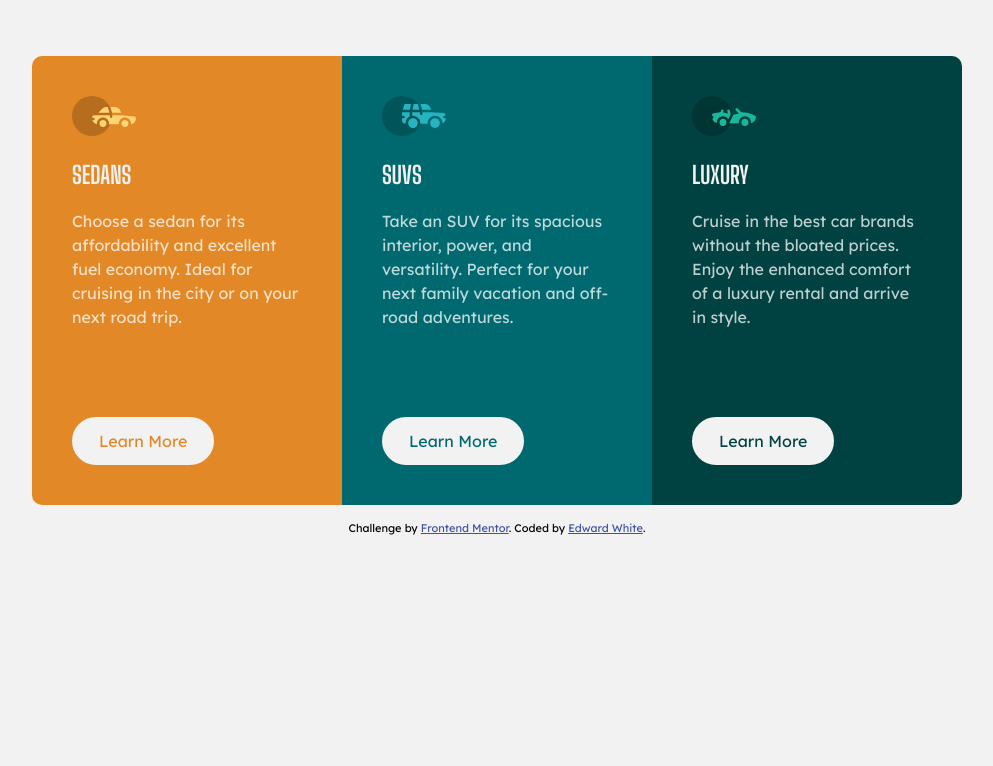
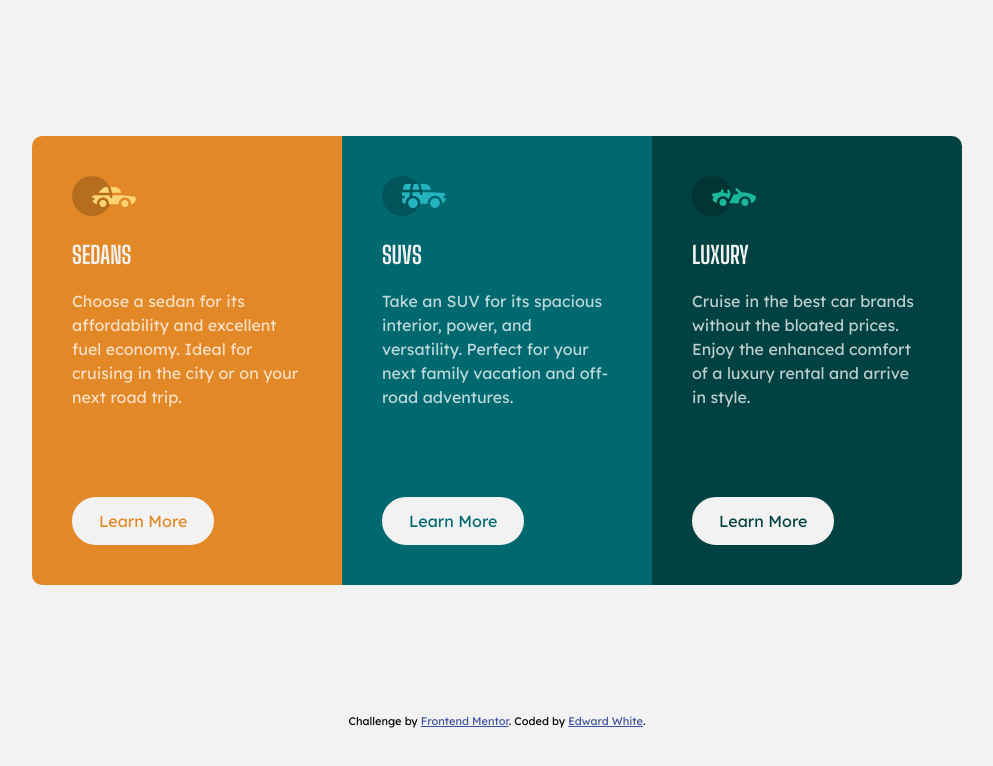
Before and after one commit to ewhite1999/3-column-preview-card-component-main, a plain HTML site: page index.html in a window 1280 px wide. Shown: the whole page, without its empty margins (143-1136 px from the left). Drawn offline with Linux system fonts and the light colour scheme.

Commit message:
centered

```diff
--- a/index.html
+++ b/index.html
@@ -26,6 +26,7 @@
     </style>
   </head>
   <body>
+    <div class="wrapper">
       <main>
         <div class="card" id="sedan">
           <div class="img_container">
@@ -60,19 +61,19 @@
           <div class="card_body">
             <h2 class="title">Luxury</h2>
             <p class="desc">
-            Cruise in the best car brands without the bloated prices. Enjoy the
-            enhanced comfort of a luxury rental and arrive in style.
+              Cruise in the best car brands without the bloated prices. Enjoy
+              the enhanced comfort of a luxury rental and arrive in style.
             </p>
             <a href="" class="learn_more">Learn More</a>
           </div>
         </div>
       </main>
-
       <div class="attribution">
         Challenge by
         <a href="https://www.frontendmentor.io?ref=challenge" target="_blank"
           >Frontend Mentor</a
         >. Coded by <a href="https://github.com/ewhite1999">Edward White</a>.
       </div>
+    </div>
   </body>
 </html>
--- a/style.css
+++ b/style.css
@@ -15,6 +15,14 @@
   --basically_white: hsl(0, 0%, 95%);
   background-color: var(--basically_white);
   font-family: "Lexend Deca", sans-serif;
+}
+.wrapper {
+  display: flex;
+  flex-direction: column;
+  align-items: center;
+  justify-content: center;
+  min-height: 100vh;
+  padding-bottom: 5em;
 }
 main {
   color: var(--colour_paragraph);
@@ -89,3 +97,6 @@ main {
     border-radius: 0 10px 10px 0;
   }
 }
+.attribution {
+  padding-top: 3em;
+}
```
Lines whose indentation alone changed are shown as unchanged.
